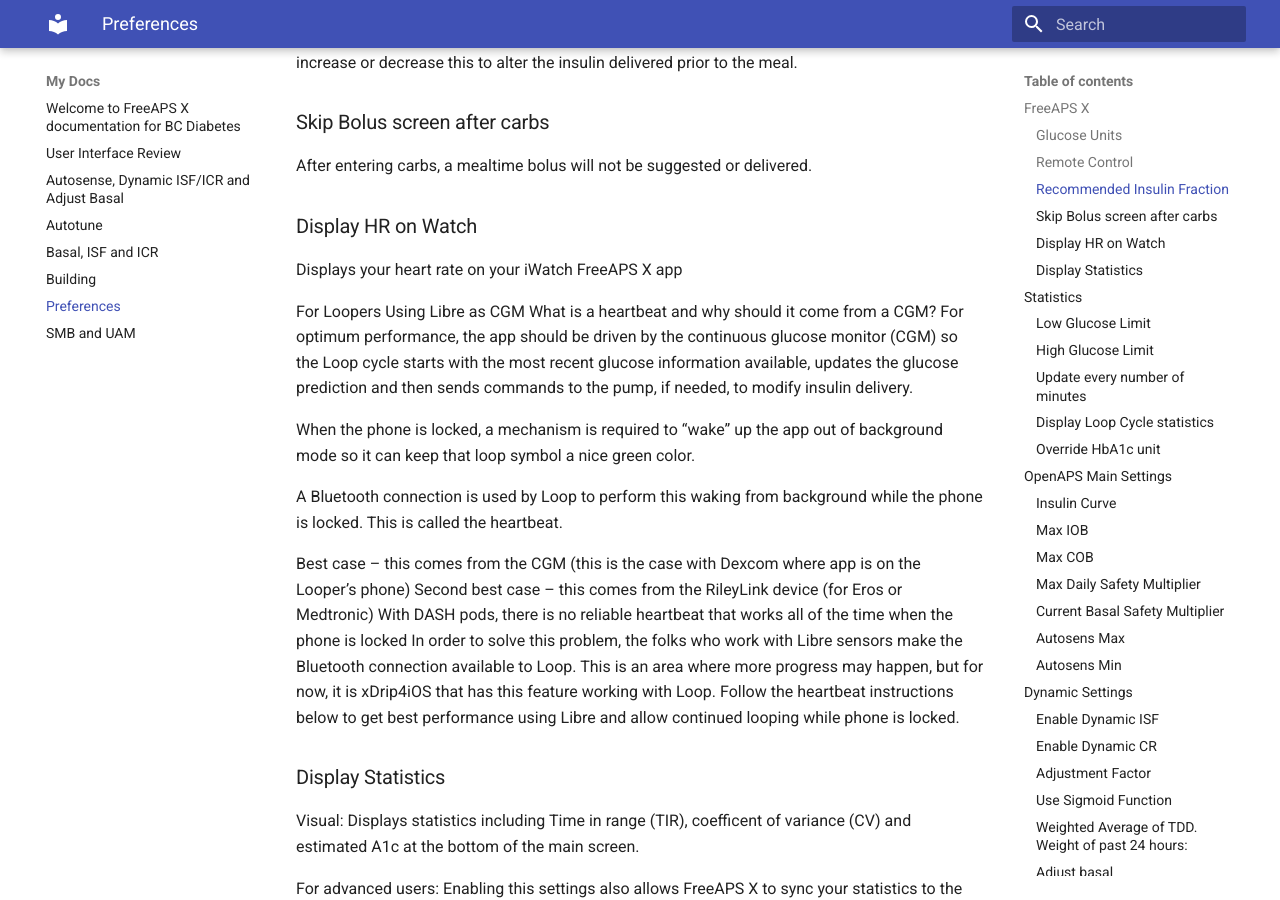
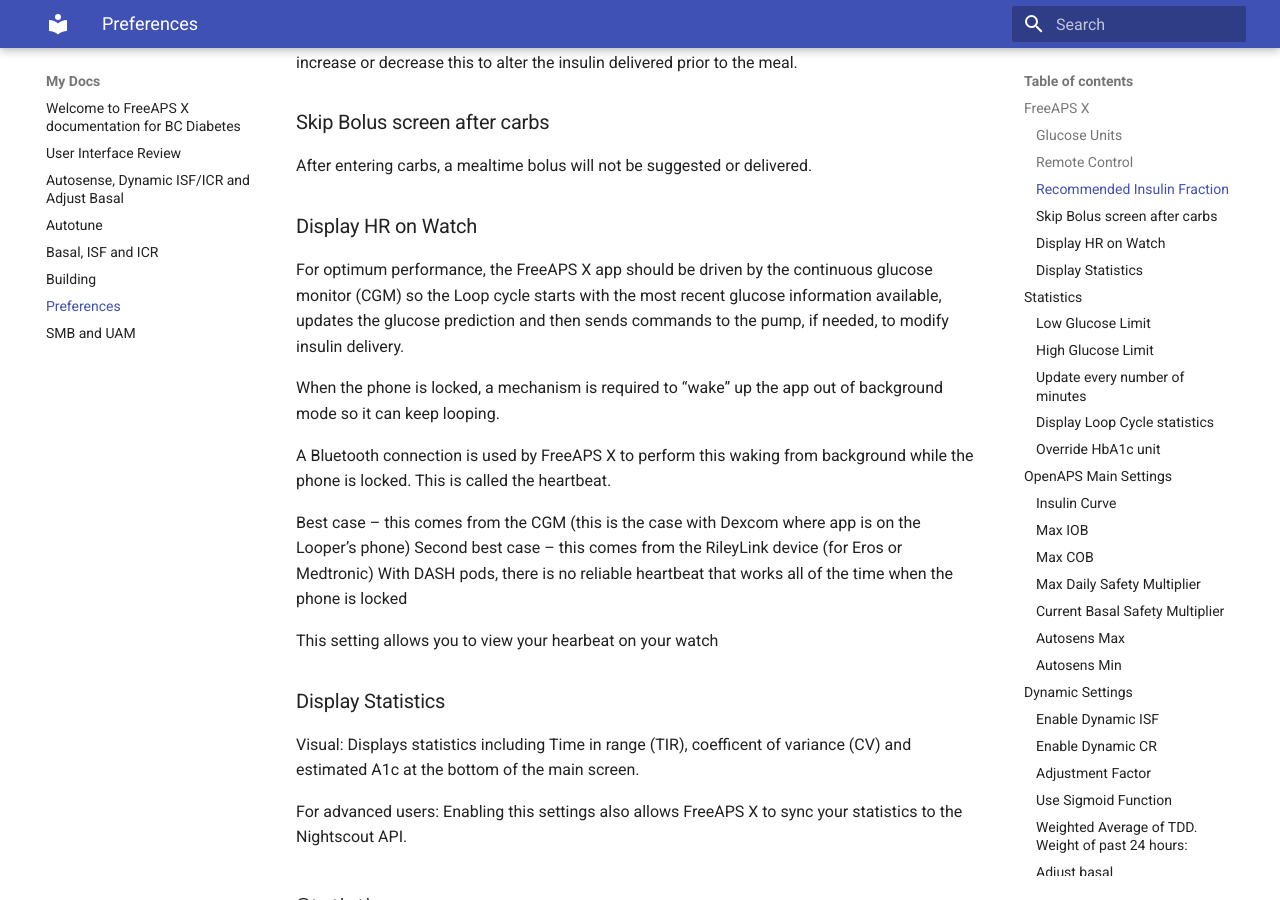
Before and after one commit to adamakeo/faxDocument, an MkDocs documentation site: the page built from docs/preferences.md, in a window 1280 px wide and 900 px high, scrolled down 1557 px. Built offline with MkDocs 1.6.1 and Material for MkDocs 9.7.7, drawn with Linux system fonts in a browser that asks for light colours.

Commit message:
Update preferences.md

```diff
--- a/docs/preferences.md
+++ b/docs/preferences.md
@@ -47,21 +47,17 @@
 After entering carbs, a mealtime bolus will not be suggested or delivered.
 
 ### Display HR on Watch
-Displays your heart rate on your iWatch FreeAPS X app
+For optimum performance, the FreeAPS X app should be driven by the continuous glucose monitor (CGM) so the Loop cycle starts with the most recent glucose information available, updates the glucose prediction and then sends commands to the pump, if needed, to modify insulin delivery.
 
+When the phone is locked, a mechanism is required to “wake” up the app out of background mode so it can keep looping.
 
-For Loopers Using Libre as  CGM
-What is a heartbeat and why should it come from a CGM?
-For optimum performance, the app should be driven by the continuous glucose monitor (CGM) so the Loop cycle starts with the most recent glucose information available, updates the glucose prediction and then sends commands to the pump, if needed, to modify insulin delivery.
-
-When the phone is locked, a mechanism is required to “wake” up the app out of background mode so it can keep that loop symbol a nice green color.
-
-A Bluetooth connection is used by Loop to perform this waking from background while the phone is locked.  This is called the heartbeat.
+A Bluetooth connection is used by FreeAPS X to perform this waking from background while the phone is locked.  This is called the heartbeat.
 
 Best case – this comes from the CGM (this is the case with Dexcom where app is on the Looper’s phone)
 Second best case – this comes from the RileyLink device (for Eros or Medtronic)
 With DASH pods, there is no reliable heartbeat that works all of the time when the phone is locked
-In order to solve this problem, the folks who work with Libre sensors make the Bluetooth connection available to Loop. This is an area where more progress may happen, but for now, it is xDrip4iOS that has this feature working with Loop. Follow the heartbeat instructions below to get best performance using Libre and allow continued looping while phone is locked.
+
+This setting allows you to view your hearbeat on your watch
 
 ### Display Statistics
 Visual: Displays statistics including Time in range (TIR), coefficent of variance (CV) and estimated A1c at the bottom of the main screen.
```
